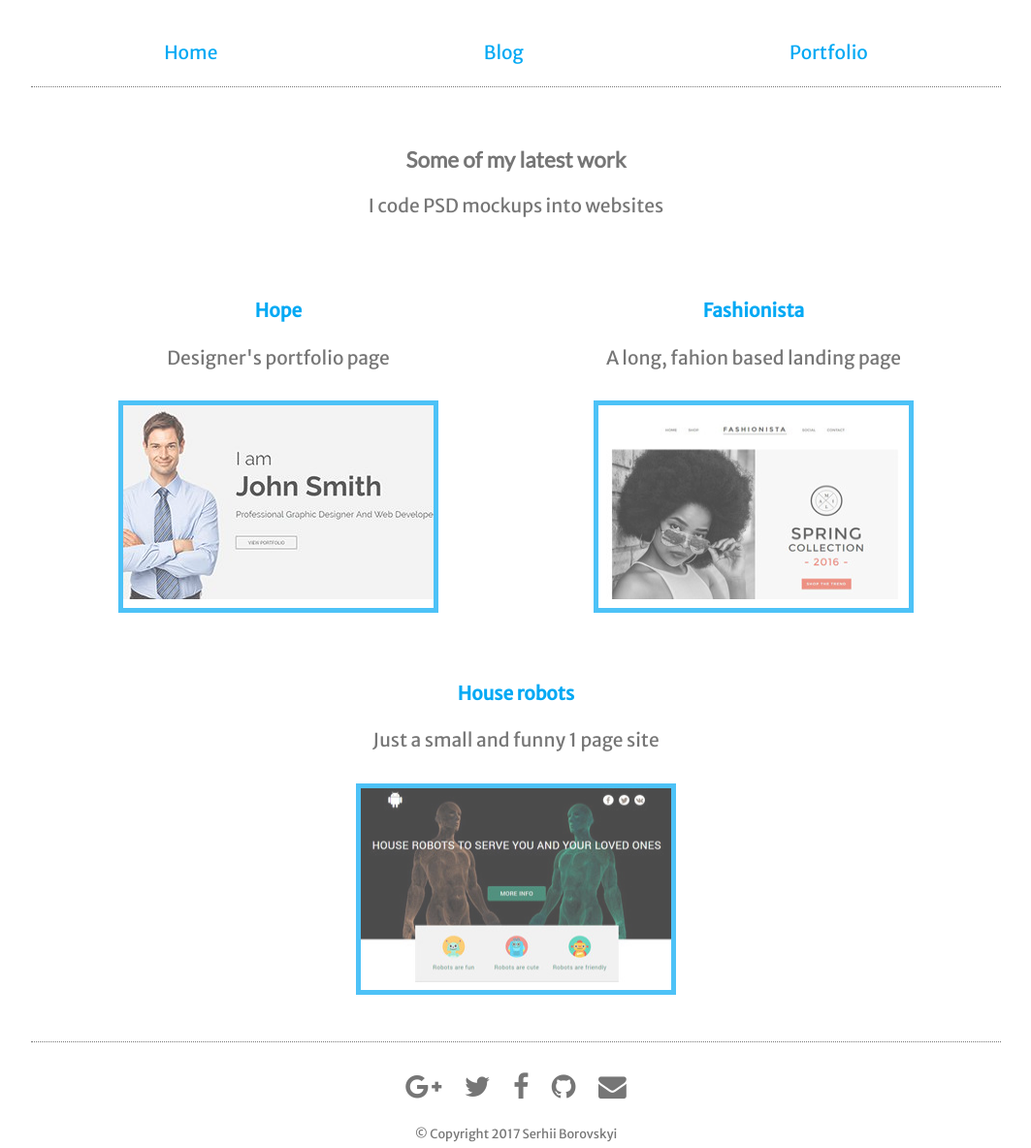
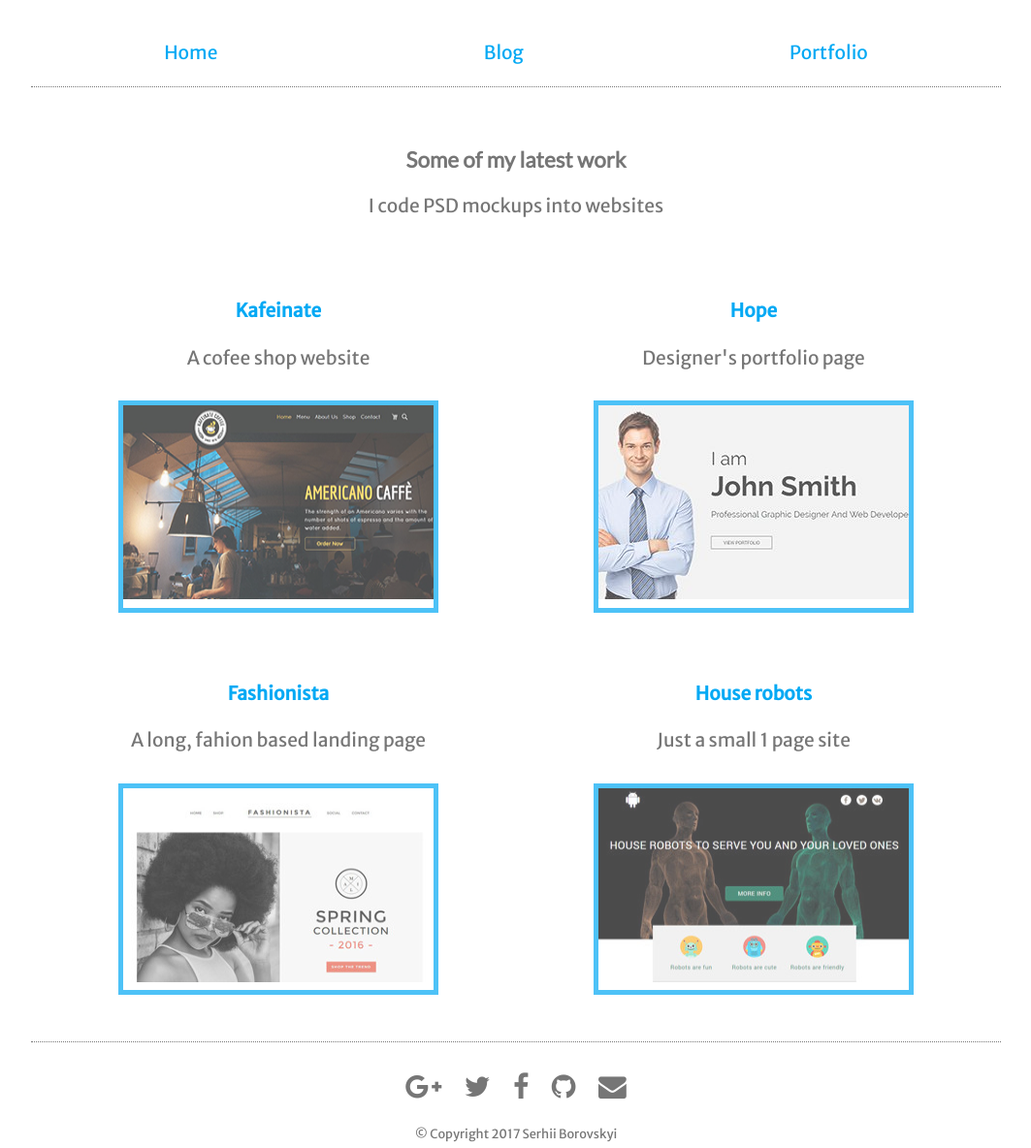
Before and after one commit to serhiicss/serhiicss.github.io, a Jekyll site: the page built from portfolio.html, in a window 1280 px wide. Shown: the whole page at 97% size, without its empty margins (108-1171 px from the left). Built offline with Jekyll 4.4.1, drawn with Linux system fonts in a browser that asks for light colours; nearby versions of some CDN libraries.

Commit message:
added Kafeinate to portfolio

```diff
--- a/portfolio.html
+++ b/portfolio.html
@@ -8,6 +8,12 @@ layout: default
 	<p>I code PSD mockups into websites</p>
 
 	<div class="portfolio_wrap">
+
+		<div class="portfolio_item">
+			<h3>Kafeinate</h3>
+			<p>A cofee shop website</p>
+			<a href="http://serhii-css.com/Kafeinate/"><img src="{{ site.baseurl }}/assets/img/kafeinate.jpg" alt="Kafeinate website"></a>
+		</div>
 
 		<div class="portfolio_item">
 			<h3>Hope</h3>
@@ -23,7 +29,7 @@ layout: default
 
 		<div class="portfolio_item">
 			<h3>House robots</h3>
-			<p>Just a small and funny 1 page site</p>
+			<p>Just a small 1 page site</p>
 			<a href="{{ site.baseurl }}/mywork/houserobots/index.html"><img src="{{ site.baseurl }}/assets/img/house_robots.jpg" alt="House robots"></a>
 		</div>
 
```
Also changed, not shown: assets/img/kafeinate.jpg (added).
